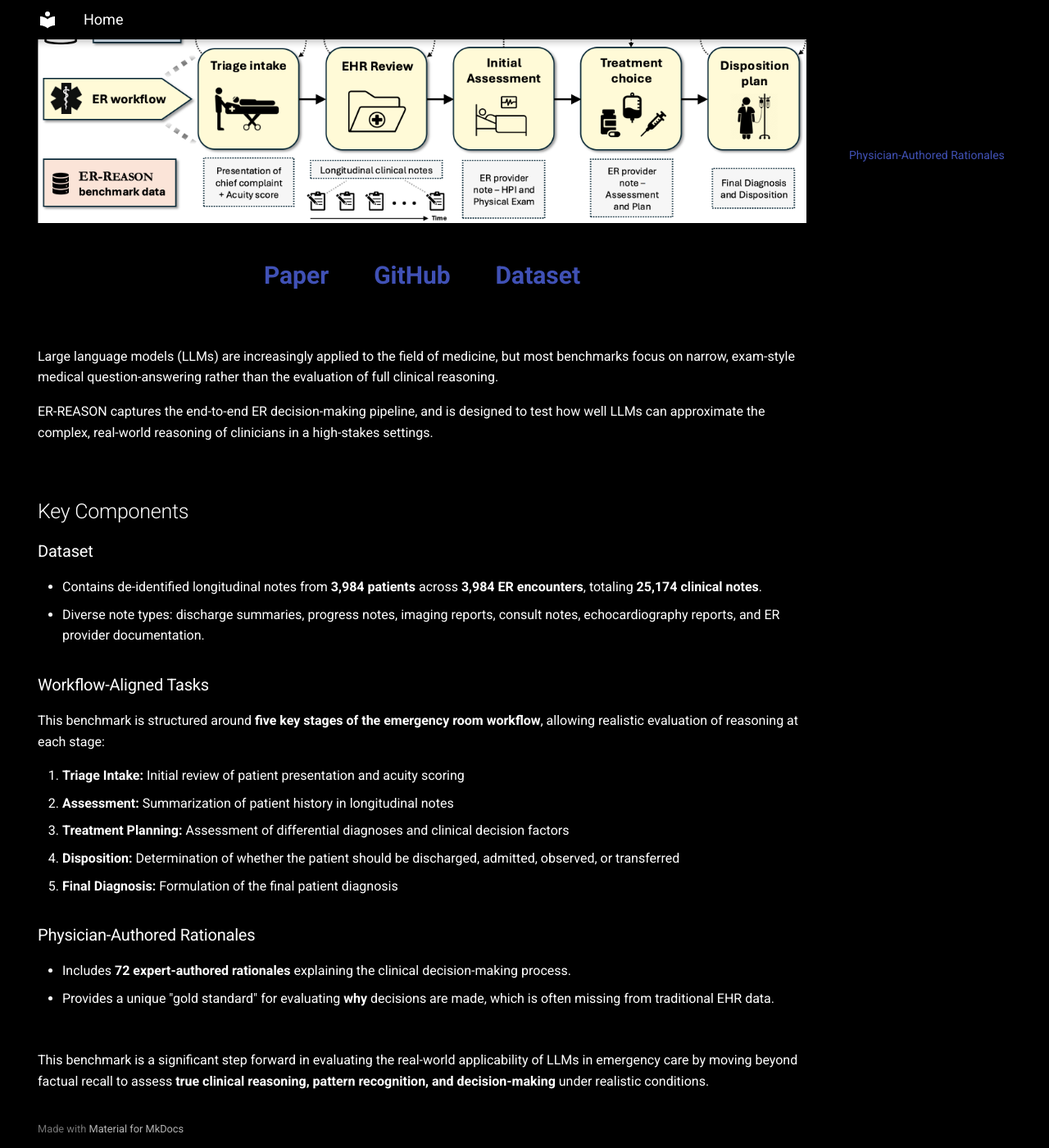
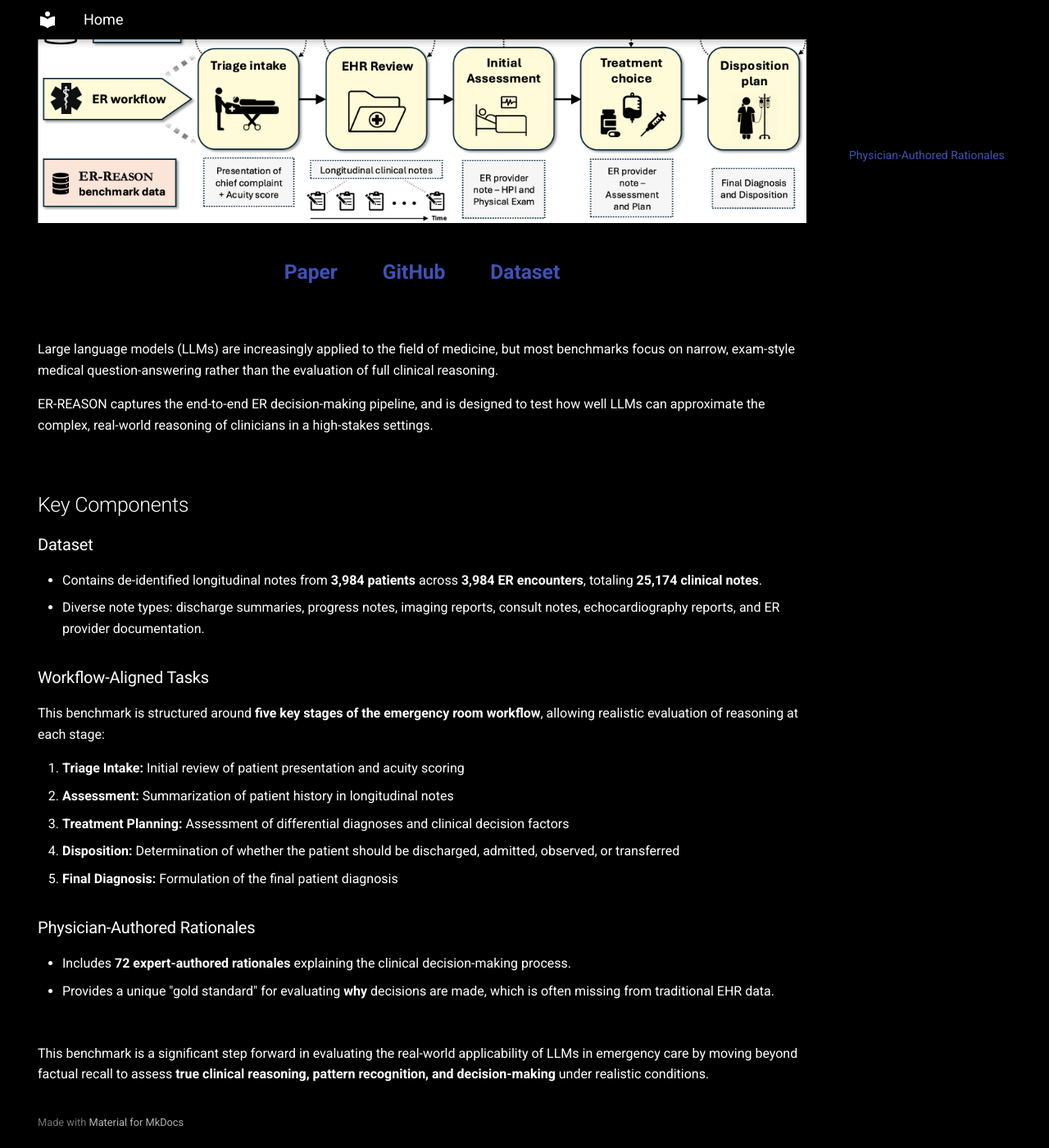
Before and after one commit to AlaaLab/ER-Reason, an MkDocs documentation site: the page built from docs/index.md, in a window 1280 px wide and 1400 px high, scrolled down 280 px. Shown: the whole window at 82% size. Built offline with MkDocs 1.6.1 and Material for MkDocs 9.7.7, drawn with Linux system fonts in a browser that asks for light colours.

Commit message:
Update extra.css

```diff
--- a/docs/stylesheets/extra.css
+++ b/docs/stylesheets/extra.css
@@ -43,6 +43,6 @@ body {
   text-align: center;
   font-weight: bold;
   text-decoration: none;
-  font-size: 1.5rem;
+  font-size: 1.23rem;
   transition: opacity 0.3s ease;
 }
```
